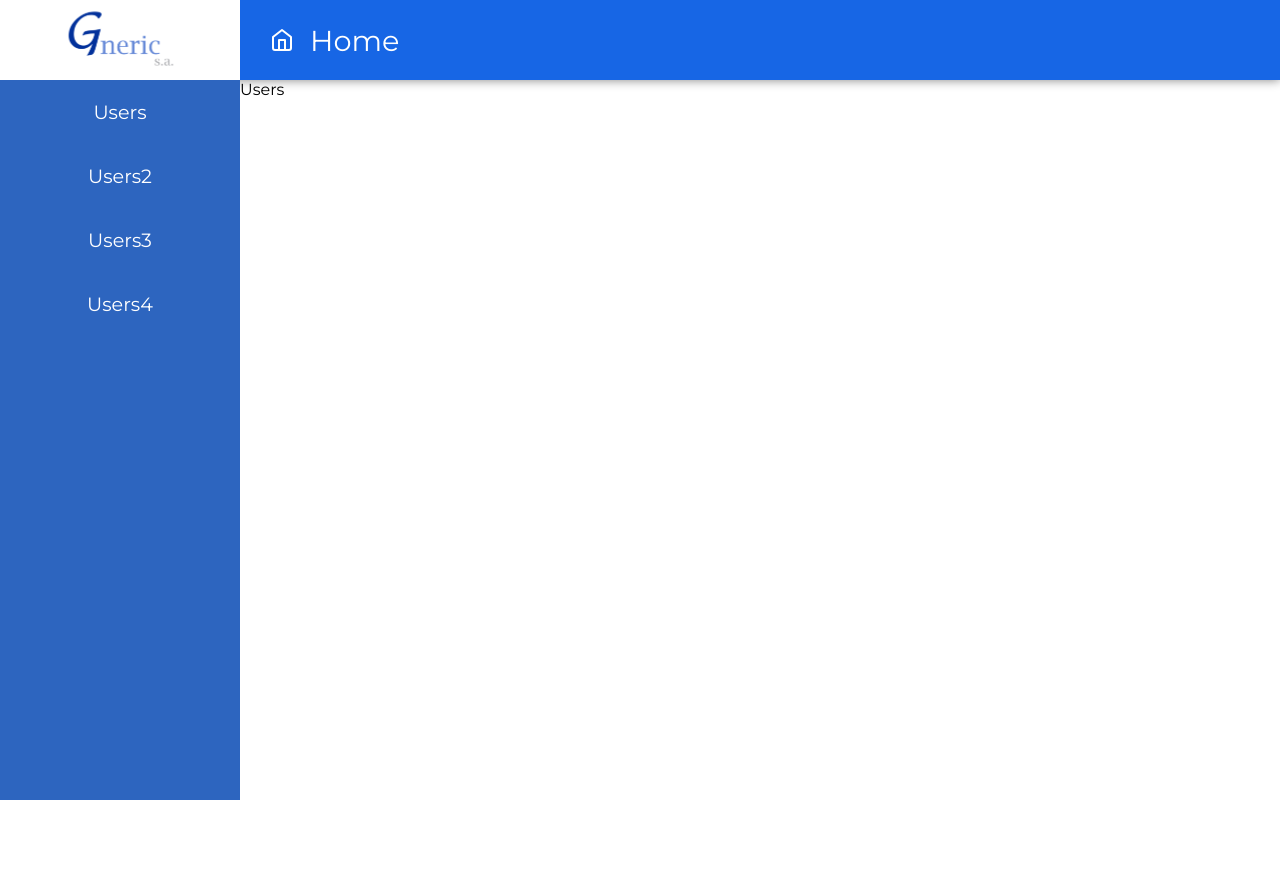
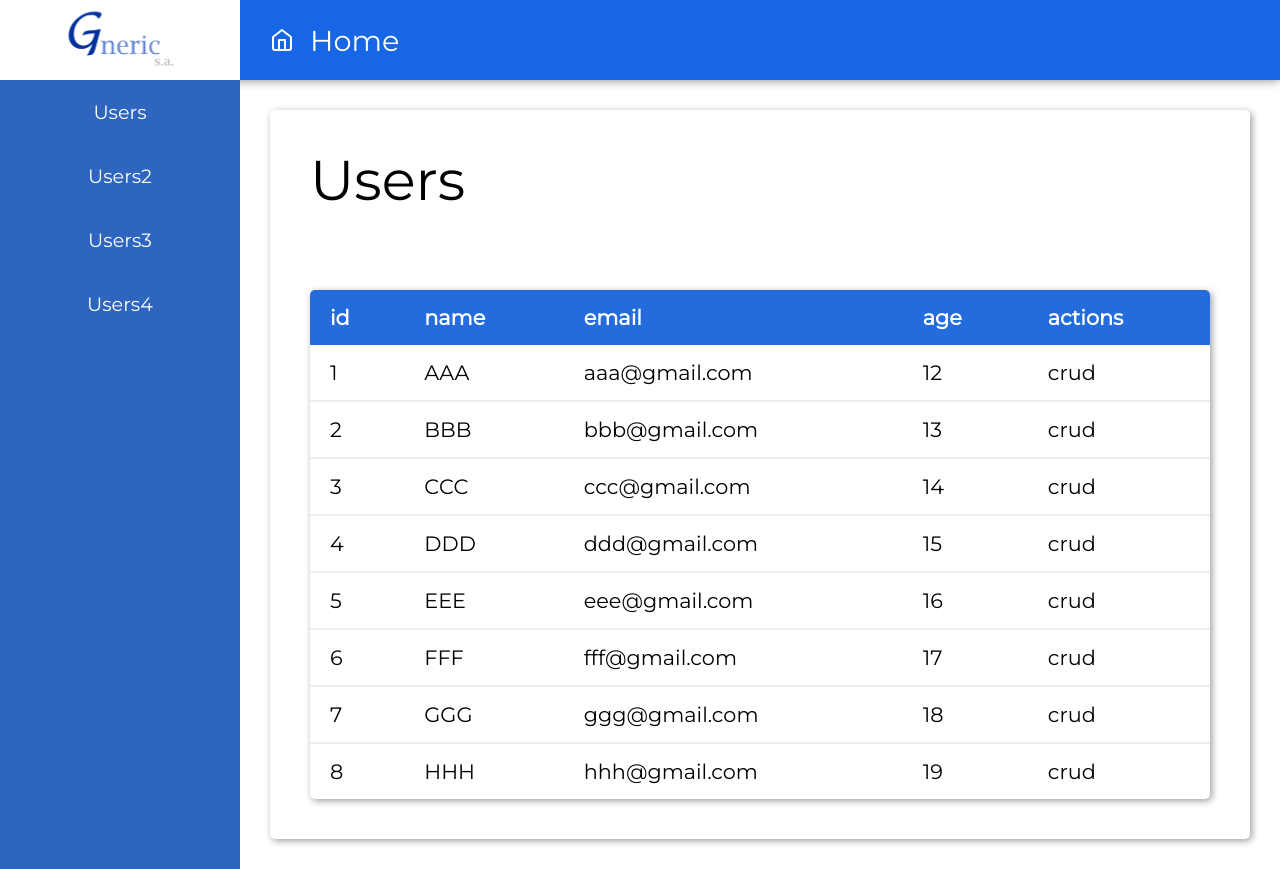
Before and after one commit to WindowsCrashed/crud-app-react-express, a React (Create React App) app in the folder client/: page /users in a window 1280 px wide. Before the commit the page ends 800 px from the top, so only its background shows below. Built offline with nearby package versions, Linux system fonts and the light colour scheme.

Commit message:
Created table component

```diff
--- a/client/src/components/index.js
+++ b/client/src/components/index.js
@@ -2,7 +2,9 @@ import Header from './header'
 import NavItem from './nav-item'
 import NavBar from './navbar'
 import Title from './title'
+import Table from './table'
+import TableRow from './table-row'
 
 export {
-    Header, NavItem, NavBar, Title
+    Header, NavItem, NavBar, Title, Table, TableRow
 }
--- /dev/null
+++ b/client/src/components/table-row/index.jsx
@@ -0,0 +1,11 @@
+import React from 'react'
+
+function TableRow({ data }) {
+    return (
+        <tr>
+            { data.map((value, index) => <td key={ index }>{ value }</td>) }
+        </tr>
+    )
+}
+
+export default TableRow
--- /dev/null
+++ b/client/src/components/table/index.jsx
@@ -0,0 +1,22 @@
+import React from 'react'
+import TableRow from '../table-row'
+import './style.css'
+
+function Table({ headers, data }) {
+    return (
+        <div className='table'>
+            <table>
+                <thead>
+                    <tr>
+                        { headers.map((header, index) => <th key={ index }>{ header }</th>) }
+                    </tr>
+                </thead>
+                <tbody>
+                    { data.map((value, index) => <TableRow key={ index } data={ value }/>) }
+                </tbody>
+            </table>
+        </div>
+    )
+}
+
+export default Table
--- /dev/null
+++ b/client/src/components/table/style.css
@@ -0,0 +1,48 @@
+.table {
+    box-shadow: 2px 2px 7px rgb(159, 158, 158);
+    border-radius: 5px;
+}
+
+.table table {
+    width: 100%;
+    border-collapse: collapse;
+    font-size: 1.3rem;
+}
+
+.table thead th {
+    color: white;
+    background-color: #246bdc;
+}
+
+.table thead th:first-of-type {
+    border-top-left-radius: 5px;
+}
+
+.table thead th:last-of-type {
+    border-top-right-radius: 5px;
+}
+
+.table tbody tr:last-of-type td:first-of-type {
+    border-bottom-left-radius: 5px;
+}
+
+.table tbody tr:last-of-type td:last-of-type {
+    border-bottom-right-radius: 5px;
+}
+
+.table th {
+    text-align: left;
+    padding: 15px 20px;
+}
+
+.table td {
+    padding: 15px 20px;
+}
+
+.table tr:not(tr:last-of-type) {
+    border-bottom: solid 2px rgb(237, 237, 237);
+}
+
+.table tbody tr:hover {
+    box-shadow: inset 0px 0px 100px 100px rgba(220, 220, 220, 0.2);
+}
--- a/client/src/pages/users/index.jsx
+++ b/client/src/pages/users/index.jsx
@@ -1,10 +1,68 @@
 import React from 'react'
+import Content from '../../template/content'
+import './style.css'
+import { Table } from '../../components'
 
 function Users() {
+    const headers = ['id', 'name', 'email', 'age', 'actions']
+    const data = [
+        {
+            id: 1,
+            name: 'AAA',
+            email: 'aaa@gmail.com',
+            age: 12
+        },
+        {
+            id: 2,
+            name: 'BBB',
+            email: 'bbb@gmail.com',
+            age: 13
+        },
+        {
+            id: 3,
+            name: 'CCC',
+            email: 'ccc@gmail.com',
+            age: 14
+        },
+        ,
+        {
+            id: 4,
+            name: 'DDD',
+            email: 'ddd@gmail.com',
+            age: 15
+        },
+        {
+            id: 5,
+            name: 'EEE',
+            email: 'eee@gmail.com',
+            age: 16
+        },
+        {
+            id: 6,
+            name: 'FFF',
+            email: 'fff@gmail.com',
+            age: 17
+        },
+        {
+            id: 7,
+            name: 'GGG',
+            email: 'ggg@gmail.com',
+            age: 18
+        },
+        {
+            id: 8,
+            name: 'HHH',
+            email: 'hhh@gmail.com',
+            age: 19
+        }
+    ]
+
+    const mapedData = data.map(value => [ ...Object.values(value), 'crud' ])
+
     return (
-        <div>
-            Users
-        </div>
+        <Content title='Users'>
+            <Table headers={ headers } data={ mapedData } />
+        </Content>
     )
 }
 
```
Also changed, not shown: client/src/pages/users/style.css (added).
